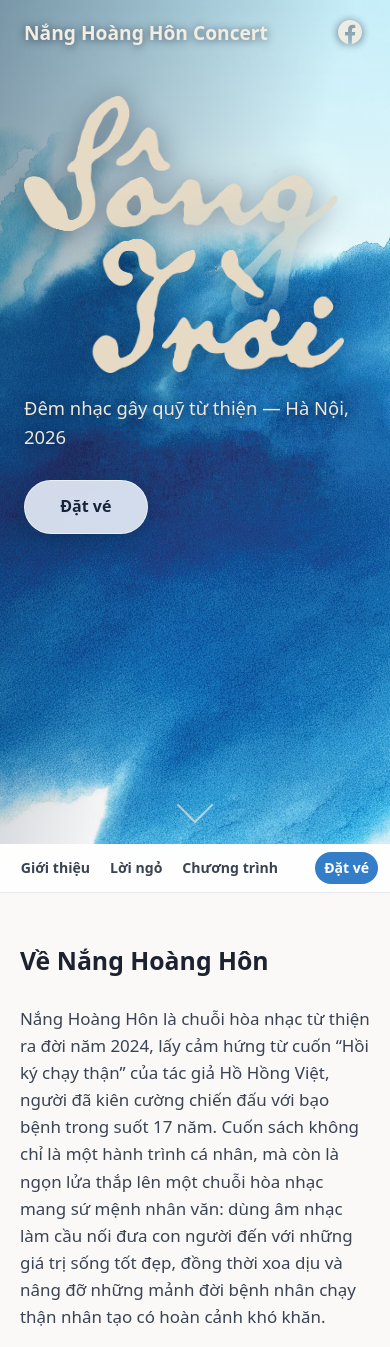
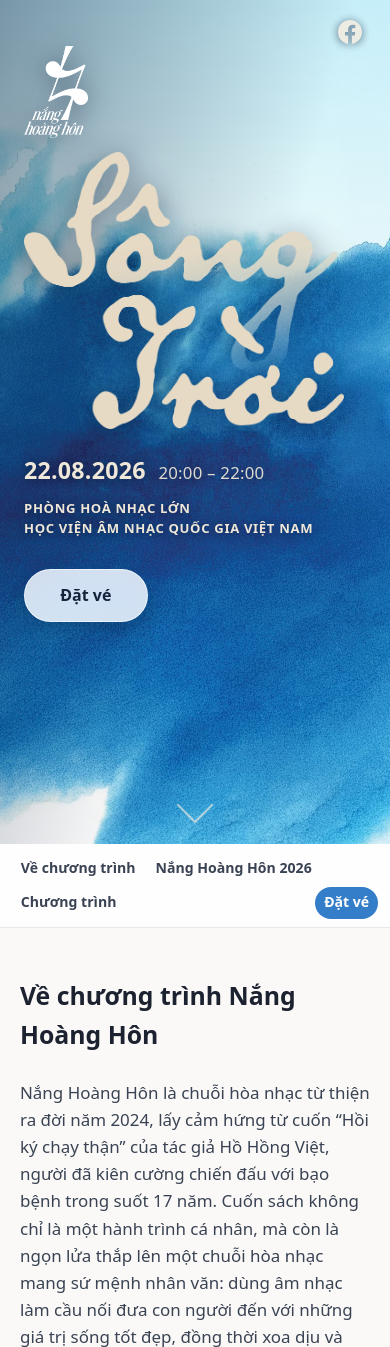
Before and after one commit to justanotherminh/nhh_website, a FastAPI app: page / in a window 390 px wide. Shown: the top 1347 px of the page. Run offline with FastAPI, Linux system fonts and the light colour scheme.

Commit message:
Home: logo, event details, renamed sections, hide the cast
The hero now leads with the brand mark and the when/where; the name moves
down to the sticky bar, which is where it belongs once the logo carries it.

- Add logo.png to the hero's top-left, cropped to its alpha bounds and
  resized (149K -> 46K). The source stays out of git.
- Replace the generic hero tagline with the date, time and venue. The pair
  wraps to a stack on its own flex basis rather than at a fixed breakpoint,
  since the photo reel also competes for the width.
- Move the wordmark out of the page header (the logo already says it) into
  the sticky nav, positioned absolutely so the links keep their alignment
  with the text column.
- Retitle the first two sections and match the nav labels.
- Comment out the cast list until the line-up is confirmed. Jinja comment,
  not HTML, so the unconfirmed names never reach the browser.

Co-Authored-By: Claude Opus 4.8 <noreply@anthropic.com>

```diff
--- a/app/static/css/styles.css
+++ b/app/static/css/styles.css
@@ -21,6 +21,7 @@ body {
   background: #fff;
 }
 .brand { font-weight: 700; font-size: 1.2rem; color: var(--ink); text-decoration: none; }
+.site-header nav { display: flex; align-items: center; gap: .35rem; }
 .site-header nav a { color: var(--accent); text-decoration: none; font-weight: 600; }
 /* Social icon: inherits the header colour so it works on both the light header
    and the transparent one over the home hero. */
@@ -73,6 +74,14 @@ table.tiers th, table.tiers td { text-align: left; padding: .6rem .8rem; border-
 .swatch { display: inline-block; width: 14px; height: 14px; border-radius: 3px; margin-right: .4rem; vertical-align: middle; border: 1px solid rgba(0,0,0,.2); }
 .swatch-booked { background: #b8bfc7; }
 .site-footer { text-align: center; color: var(--muted); padding: 2rem 1rem; font-size: .9rem; }
+/* Contact lines sit side by side when there's room, stack when there isn't. */
+.site-footer__contact {
+  display: flex; flex-wrap: wrap; justify-content: center;
+  gap: .35rem 1.6rem; margin: 0 0 .5rem;
+}
+.site-footer__contact a { color: inherit; text-decoration: none; border-bottom: 1px solid rgba(24,48,86,.22); }
+.site-footer__contact a:hover { color: var(--ink); border-bottom-color: currentColor; }
+.site-footer__legal { margin: 0; font-size: .82rem; opacity: .8; }
 
 /* ---- home landing (full-bleed watercolor hero) ---- */
 body.home .container.home-main { max-width: none; margin: 0; padding: 0; }
@@ -83,10 +92,12 @@ body.home .site-header {
 }
 /* Light-on-image: the hero's top corners can be very pale, so both the wordmark
    and the icon carry a soft shadow to stay legible whatever the photo does. */
-body.home .site-header .brand {
-  color: #f3ece0;
-  text-shadow: 0 1px 8px rgba(8, 20, 45, .6);
-}
+/* On the home page the hero logo already spells out the name, so the header
+   wordmark would say it twice in the same corner. Other pages keep it. */
+body.home .site-header .brand { display: none; }
+/* With the brand gone there's nothing for space-between to push against, so the
+   social icon would slide to the left. Pin the nav to the right explicitly. */
+body.home .site-header nav { margin-left: auto; }
 body.home .site-header nav a { color: #f3ece0; }
 body.home .social-link { filter: drop-shadow(0 1px 4px rgba(8, 20, 45, .7)); }
 
@@ -105,6 +116,12 @@ body.home .social-link { filter: drop-shadow(0 1px 4px rgba(8, 20, 45, .7)); }
     linear-gradient(105deg, rgba(11,28,54,.42), rgba(11,28,54,0) 58%),
     linear-gradient(to bottom, rgba(0,185,240,.22), rgba(0,120,200,0) 55%);
 }
+.home-hero__logo {
+  position: absolute; z-index: 1;
+  top: 3.2rem; left: 2rem;
+  height: 150px; width: auto;
+  filter: drop-shadow(0 2px 12px rgba(8,20,45,.5));
+}
 .home-hero__inner {
   position: relative; z-index: 1;
   display: flex; align-items: center; gap: 2rem;
@@ -113,14 +130,32 @@ body.home .social-link { filter: drop-shadow(0 1px 4px rgba(8, 20, 45, .7)); }
   padding: 6rem 2rem 3rem;
 }
 .home-hero__copy { flex: 1 1 480px; }
+/* Wordmark + when/where. Both children carry a flex basis, so the row wraps to a
+   stack the moment the viewport can't seat them side by side — no breakpoint. */
+.home-hero__lockup {
+  display: flex; flex-wrap: wrap; align-items: center;
+  gap: 1.4rem 2.2rem; margin-bottom: 1.9rem;
+}
 .home-hero__title {
+  flex: 1 1 300px;
   display: block; width: 100%; max-width: 460px; height: auto;
   filter: drop-shadow(0 3px 14px rgba(8,20,45,.45));
 }
-.home-hero__sub {
-  color: #efe7d8; font-size: 1.15rem; margin: 1.2rem 0 1.8rem;
-  text-shadow: 0 1px 8px rgba(8,20,45,.55); max-width: 30rem;
+.home-hero__meta {
+  flex: 1 1 240px; max-width: 24rem;
+  color: #efe7d8; text-shadow: 0 1px 8px rgba(8,20,45,.55);
 }
+.home-hero__when {
+  display: flex; flex-wrap: wrap; align-items: baseline; gap: .2rem .8rem;
+  margin: 0 0 .55rem; font-size: 1.45rem; font-weight: 700; letter-spacing: .01em;
+}
+.home-hero__when span { font-size: 1.05rem; font-weight: 500; opacity: .92; }
+.home-hero__where {
+  margin: 0; font-size: .82rem; font-weight: 600;
+  line-height: 1.55; letter-spacing: .05em;
+}
+/* balance keeps the institution line from orphaning "NAM" if it still wraps. */
+.home-hero__where span { display: block; text-wrap: balance; }
 .home-hero__cta {
   display: inline-block; padding: .8rem 2.2rem;
   background: rgba(255, 255, 255, .82); color: #16233a;
@@ -160,7 +195,9 @@ body.home .social-link { filter: drop-shadow(0 1px 4px rgba(8, 20, 45, .7)); }
 
 @media (max-width: 760px) {
   .home-hero { min-height: 100svh; }
-  .home-hero__inner { flex-direction: column; align-items: flex-start; padding: 6rem 1.5rem 3rem; }
+  /* Extra head-room so the pinned logo never lands on the wordmark. */
+  .home-hero__logo { height: 92px; top: 2.9rem; left: 1.5rem; }
+  .home-hero__inner { flex-direction: column; align-items: flex-start; padding: 9.5rem 1.5rem 3rem; }
   .home-hero__title { max-width: 320px; }
   .home-hero__featured { display: none; }
 }
@@ -248,7 +285,9 @@ html { scroll-behavior: smooth; }
   -webkit-backdrop-filter: blur(16px) saturate(160%);
           backdrop-filter: blur(16px) saturate(160%);
 }
-/* Bar spans the window, but its links line up with the text column. */
+/* Bar spans the window, but its links line up with the text column. The wordmark
+   is lifted out of this flow (below) so it can sit hard left without dragging the
+   links off the column. */
 .section-nav__inner {
   max-width: 46rem;
   margin: 0 auto;
@@ -266,6 +305,22 @@ html { scroll-behavior: smooth; }
   font-weight: 600;
 }
 .section-nav a:hover { background: rgba(24, 48, 86, .07); color: var(--ink); }
+/* Pulled out of the centred column and pinned to the bar's left gutter — the same
+   1.5rem the page header uses — so the links keep their alignment with the text.
+   The bar is position:sticky, which is enough to anchor this. */
+.section-nav__brand {
+  position: absolute;
+  left: 1.5rem;
+  top: 50%;
+  transform: translateY(-50%);
+  padding-left: 0 !important;
+  font-weight: 700 !important;
+  color: var(--ink) !important;
+}
+.section-nav__brand:hover { background: none !important; }
+/* Below this the gutter is too narrow to hold the wordmark clear of the centred
+   links, and they would overlap. The hero logo still carries the name. */
+@media (max-width: 1160px) { .section-nav__brand { display: none; } }
 .section-nav__cta {
   margin-left: auto;
   background: rgba(31, 111, 196, .9);
--- a/app/templates/index.html
+++ b/app/templates/index.html
@@ -2,14 +2,33 @@
 {% block body_class %}home{% endblock %}
 {% block main_class %}home-main{% endblock %}
 {% block content %}
-<section class="home-hero" style="--hero: url('{{ static('img/hero-watercolor.jpg') }}')">
+<section class="home-hero" id="top" style="--hero: url('{{ static('img/hero-watercolor.jpg') }}')">
   <div class="home-hero__overlay" aria-hidden="true"></div>
+
+  {# Brand mark, pinned to the hero's top-left under the header. The artwork is
+     white-only, so it lives here over the photo rather than on any light page. #}
+  <img class="home-hero__logo" src="{{ static('img/logo.png') }}"
+       alt="Nắng Hoàng Hôn" width="443" height="640">
 
   <div class="home-hero__inner">
     <div class="home-hero__copy">
-      <img class="home-hero__title" src="{{ static('img/song-troi.png') }}"
-           alt="Sông Trời" width="1400" height="1214">
-      <p class="home-hero__sub">Đêm nhạc gây quỹ từ thiện — Hà Nội, 2026</p>
+      {# Wordmark and the when/where block. Side by side when there's room,
+         stacked when there isn't — the wrap is driven by the flex basis below. #}
+      <div class="home-hero__lockup">
+        <img class="home-hero__title" src="{{ static('img/song-troi.png') }}"
+             alt="Sông Trời" width="1400" height="1214">
+        <div class="home-hero__meta">
+          <p class="home-hero__when">
+            <time datetime="2026-08-22T20:00">22.08.2026</time>
+            <span>20:00 – 22:00</span>
+          </p>
+          {# Broken at the hall/institution seam so a wrap never splits "Âm nhạc". #}
+          <p class="home-hero__where">
+            <span>PHÒNG HOÀ NHẠC LỚN</span>
+            <span>HỌC VIỆN ÂM NHẠC QUỐC GIA VIỆT NAM</span>
+          </p>
+        </div>
+      </div>
       <a class="home-hero__cta" href="/tickets">Đặt vé</a>
     </div>
 
@@ -37,8 +56,11 @@
    no JS needed. #}
 <nav class="section-nav" aria-label="Nội dung trang">
   <div class="section-nav__inner">
-    <a href="#gioi-thieu">Giới thiệu</a>
-    <a href="#loi-ngo">Lời ngỏ</a>
+    {# The name lives here, not in the page header — up there the logo already
+       carries it. Scrolls back to the top. #}
+    <a class="section-nav__brand" href="#top">Nắng Hoàng Hôn Concert</a>
+    <a href="#gioi-thieu">Về chương trình</a>
+    <a href="#loi-ngo">Nắng Hoàng Hôn 2026</a>
     <a href="#chuong-trinh">Chương trình</a>
     <a href="/tickets" class="section-nav__cta">Đặt vé</a>
   </div>
@@ -47,7 +69,7 @@
 {# Intro — the brand link in the header scrolls here. #}
 <section class="section section--tint" id="gioi-thieu">
   <div class="section__inner">
-    <h2 class="section__title">Về Nắng Hoàng Hôn</h2>
+    <h2 class="section__title">Về chương trình Nắng Hoàng Hôn</h2>
 
     <p>Nắng Hoàng Hôn là chuỗi hòa nhạc từ thiện ra đời năm 2024, lấy cảm hứng từ
       cuốn “Hồi ký chạy thận” của tác giả Hồ Hồng Việt, người đã kiên cường chiến
@@ -82,7 +104,7 @@
 {# Foreword to this year's programme. #}
 <section class="section" id="loi-ngo">
   <div class="section__inner">
-    <h2 class="section__title">Lời ngỏ</h2>
+    <h2 class="section__title">Nắng Hoàng Hôn 2026</h2>
 
     <p>Con người sinh ra và lớn lên bên bờ nước. Những dòng sông chảy qua thơ ca
       của Đỗ Phủ, Apollinaire hay Nguyễn Du... chưa bao giờ ngừng trôi trong tâm
@@ -118,6 +140,9 @@
       <li><span class="chapters__num">Chương V</span><span class="chapters__name">TÁI SINH</span></li>
     </ol>
 
+    {# Cast hidden until the line-up is confirmed — restore when it's final.
+       Three entries below still have no role listed (Lương Khánh Nhi,
+       Trần Viết Bảo, Phạm Hồng Ánh), and the heading is a placeholder.
     <h3 class="section__subtitle">Nghệ sĩ biểu diễn</h3>
     <dl class="cast">
       <div><dt>Hoàng Hồ Khánh Vân</dt><dd>Nghệ sĩ Violin</dd></div>
@@ -140,6 +165,7 @@
       <div><dt>Nguyễn Thế Vinh</dt><dd>Nhạc sĩ / arranger</dd></div>
       <div><dt>Trần Tâm Trang</dt><dd>MC</dd></div>
     </dl>
+    #}
   </div>
 </section>
 {% endblock %}
```
Also changed, not shown: app/static/img/logo.png (added).
